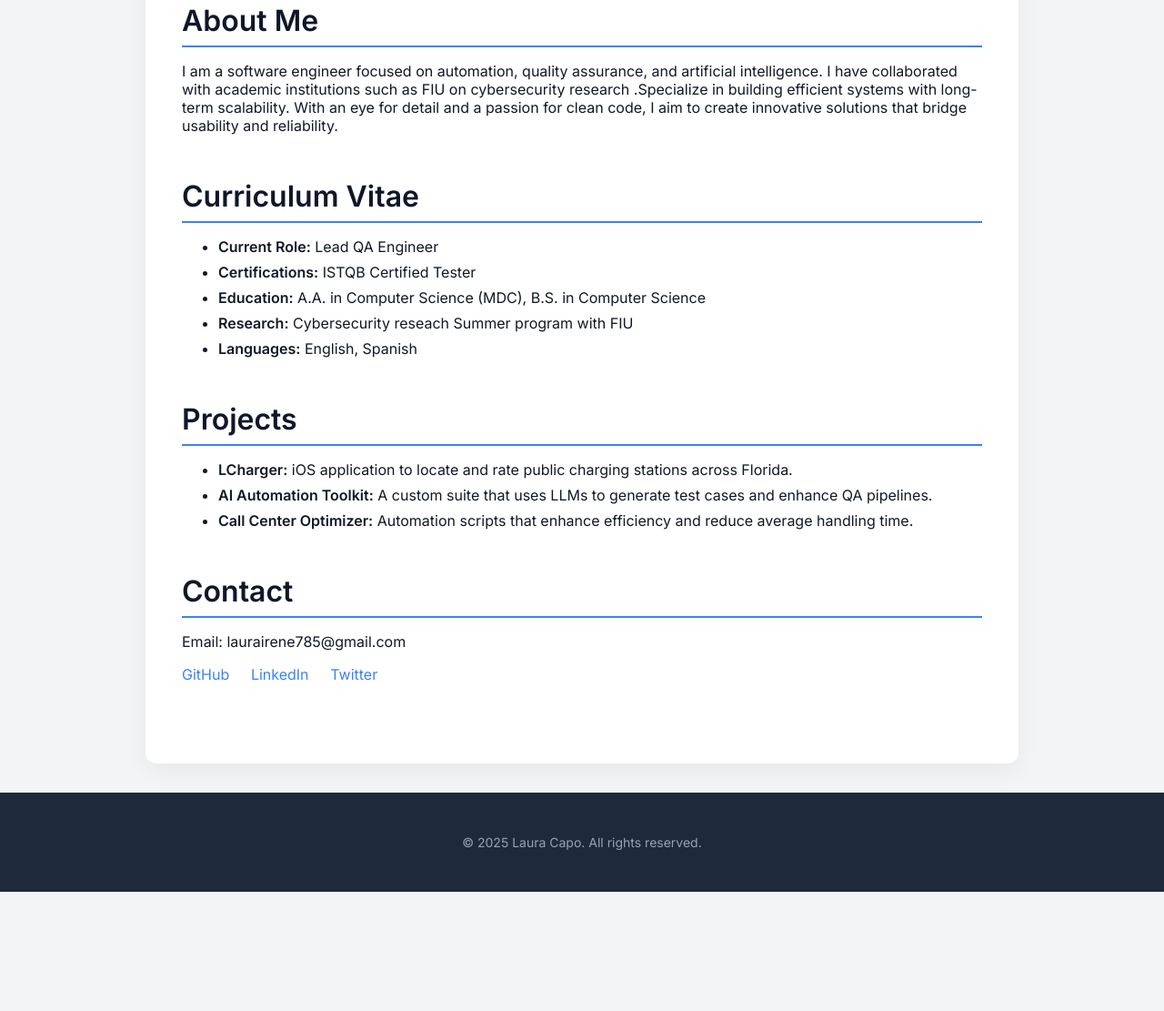
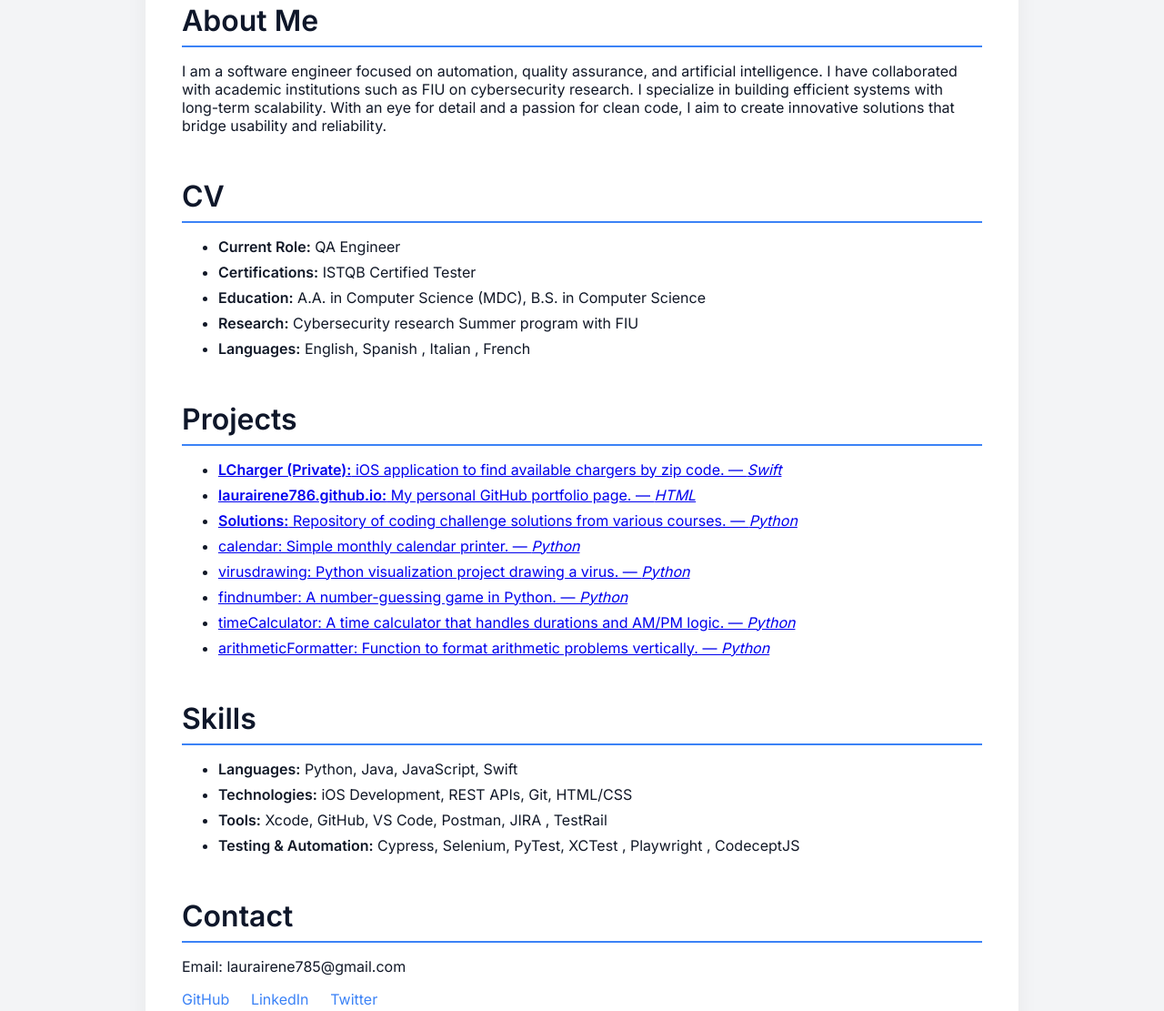
Before and after one commit to laurairene786/laurairene786.github.io, a plain HTML site: page index.html in a window 1280 px wide. Shown: the part 868-1979 px from the top of the page at 91% size. Before the commit the page ends 1848 px from the top, so only its background shows below. Drawn offline with Linux system fonts and the light colour scheme.

Commit message:
Added links for the projetcs

```diff
--- a/index.html
+++ b/index.html
@@ -97,7 +97,7 @@
 <body>
   <div class="hero">
     <h1>Laura Capo</h1>
-    <p>Software Engineer </p>
+    <p>Software Engineer | Automation Engineer </p>
   </div>
 
   <nav>
@@ -110,30 +110,45 @@
   <div class="container">
     <section id="about">
       <h2>About Me</h2>
-      <p>I am a software engineer focused on automation, quality assurance, and artificial intelligence. I have collaborated with academic institutions such as FIU on cybersecurity research .Specialize in building efficient systems with long-term scalability. With an eye for detail and a passion for clean code, I aim to create innovative solutions that bridge usability and reliability.</p>
+      <p>I am a software engineer focused on automation, quality assurance, and artificial intelligence. I have collaborated with academic institutions such as FIU on cybersecurity research. I specialize in building efficient systems with long-term scalability. With an eye for detail and a passion for clean code, I aim to create innovative solutions that bridge usability and reliability.</p>
     </section>
 
     <section id="cv">
-      <h2>Curriculum Vitae</h2>
+      <h2>CV </h2>
       <ul>
-        <li><strong>Current Role:</strong> Lead QA Engineer</li>
+        <li><strong>Current Role:</strong> QA Engineer</li>
         <li><strong>Certifications:</strong> ISTQB Certified Tester</li>
-        <li><strong>Education:</strong> A.A. in Computer Science (MDC), B.S. in Computer Science</li>
-        <li><strong>Research:</strong> Cybersecurity reseach Summer program with FIU </li>
-        <li><strong>Languages:</strong> English, Spanish</li>
+        <li><strong>Education:</strong> A.A. in Computer Science (MDC), B.S. in Computer Science </li>
+        <li><strong>Research:</strong> Cybersecurity research Summer program with FIU </li>
+        <li><strong>Languages:</strong> English, Spanish , Italian , French </li>
       </ul>
     </section>
 
     <section id="projects">
       <h2>Projects</h2>
       <ul>
-        <li><strong>LCharger:</strong> iOS application to locate and rate public charging stations across Florida.</li>
-        <li><strong>AI Automation Toolkit:</strong> A custom suite that uses LLMs to generate test cases and enhance QA pipelines.</li>
-        <li><strong>Call Center Optimizer:</strong> Automation scripts that enhance efficiency and reduce average handling time.</li>
+        <li><a href= "https://github.com/laurairene786/Lcharger" ><strong>LCharger (Private):</strong> iOS application to find available chargers by zip code. — <em>Swift </a></em></li>
+        <li><a href="https://github.com/laurairene786/laurairene786.github.io" ><strong>laurairene786.github.io:</strong> My personal GitHub portfolio page. — <em>HTML</a></em></li>
+        <li><a href="https://github.com/laurairene786/Solutions" ><strong>Solutions:</strong> Repository of coding challenge solutions from various courses. — <em>Python </a></em></li>
+        <li> <a href="https://github.com/laurairene786/calendar"<strong>calendar:</strong> Simple monthly calendar printer. — <em>Python</a></em></li>
+        <li><a href="https://github.com/laurairene786/virusdrawing" <strong>virusdrawing:</strong> Python visualization project drawing a virus. — <em>Python</a></em></li>
+        <li><a href="https://github.com/laurairene786/findnumber" <strong>findnumber:</strong> A number-guessing game in Python. — <em>Python </a></em></li>
+        <li> <a href="https://github.com/laurairene786/timeCalculator"<strong>timeCalculator:</strong> A time calculator that handles durations and AM/PM logic. — <em>Python</a></em></li>
+        <li> <a href="https://github.com/laurairene786/arithmeticFormatter" <strong>arithmeticFormatter:</strong> Function to format arithmetic problems vertically. — <em>Python</a></em></li>
       </ul>
     </section>
 
-    <section id="contact">
+    <section id="skills">
+  <h2>Skills</h2>
+  <ul>
+    <li><strong>Languages:</strong> Python, Java, JavaScript, Swift</li>
+    <li><strong>Technologies:</strong> iOS Development, REST APIs, Git, HTML/CSS</li>
+    <li><strong>Tools:</strong> Xcode, GitHub, VS Code, Postman, JIRA , TestRail </li>
+    <li><strong>Testing & Automation:</strong> Cypress, Selenium, PyTest, XCTest , Playwright , CodeceptJS</li>
+  </ul>
+</section>
+
+<section id="contact">
       <h2>Contact</h2>
       <p>Email: laurairene785@gmail.com</p>
       <div class="social-links">
```
